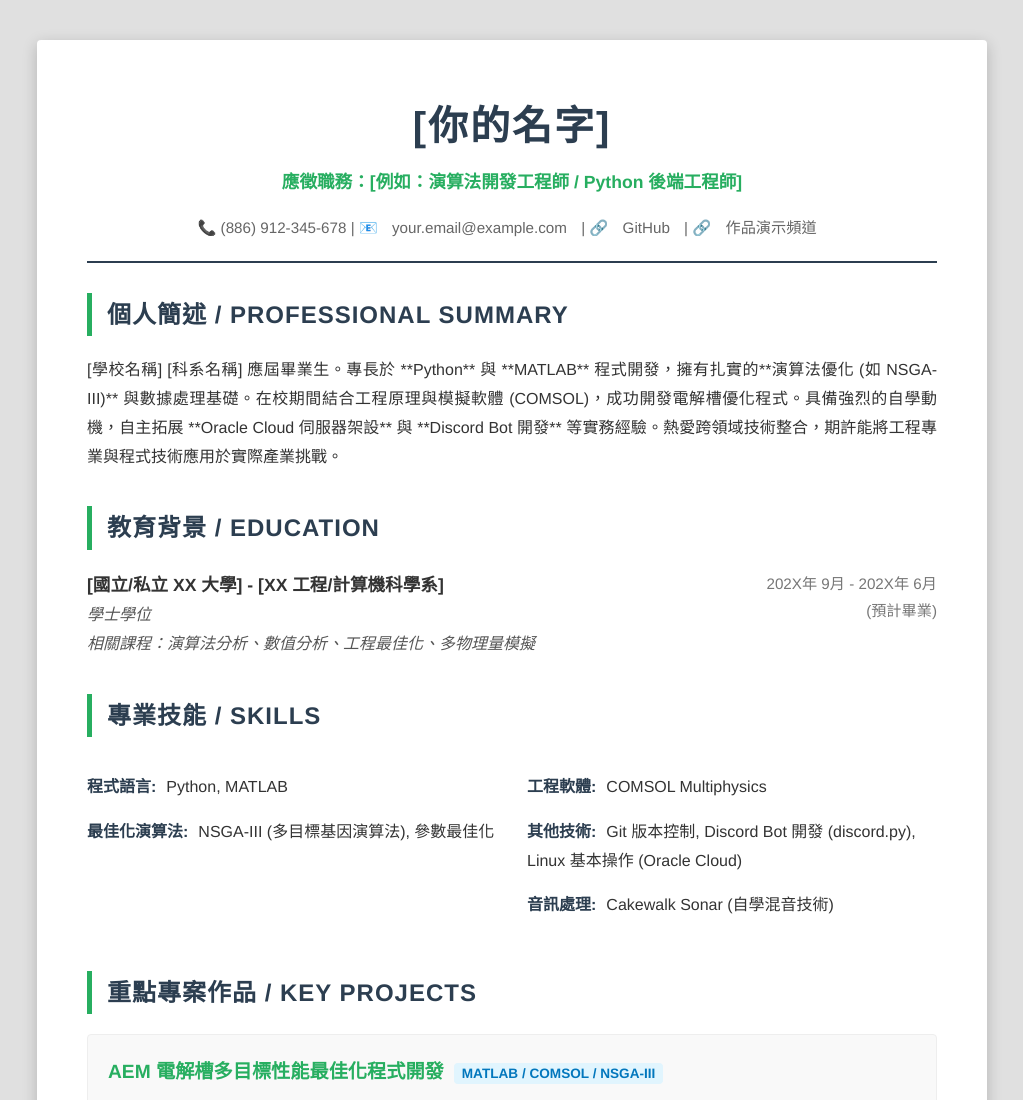
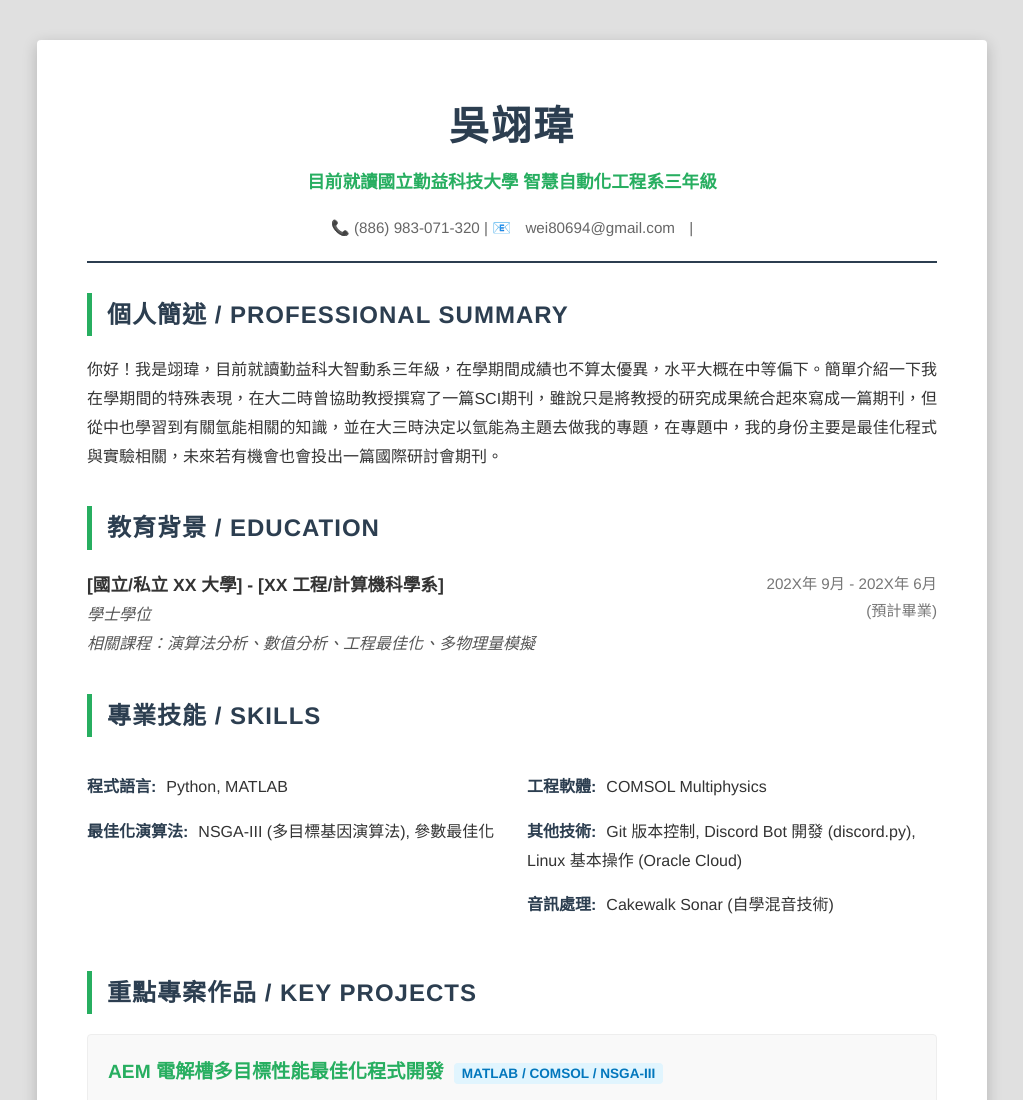
Before and after one commit to AnYiUwU/AnYiUwU.github.io, a plain HTML site: page index.html in a window 1280 px wide. Shown: the top 1100 px of the page, without its empty margins (128-1151 px from the left). Drawn offline with Linux system fonts and the light colour scheme.

Commit message:
更改內容

```diff
--- a/index.html
+++ b/index.html
@@ -3,7 +3,7 @@
 <head>
     <meta charset="UTF-8">
     <meta name="viewport" content="width=device-width, initial-scale=1.0">
-    <title>【應徵職務名稱】履歷 - [你的名字]</title>
+    <title> 自我介紹 - 吳翊瑋</title>
     <style>
         /* 專業履歷風格 CSS */
         :root {
@@ -180,20 +180,18 @@
 
     <div class="resume-container">
         <header>
-            <h1>[你的名字]</h1>
-            <div class="subtitle">應徵職務：[例如：演算法開發工程師 / Python 後端工程師]</div>
+            <h1>吳翊瑋</h1>
+            <div class="subtitle">目前就讀國立勤益科技大學 智慧自動化工程系三年級</div>
             <div class="contact-info">
-                <span>📞 (886) 912-345-678</span> |
-                <span>📧 <a href="mailto:your.email@example.com">your.email@example.com</a></span> |
-                <span>🔗 <a href="https://github.com/你的帳號" target="_blank">GitHub</a></span> |
-                <span>🔗 <a href="[你的YouTube連結]" target="_blank">作品演示頻道</a></span>
+                <span>📞 (886) 983-071-320</span> |
+                <span>📧 <a href="mailto:your.email@example.com">wei80694@gmail.com</a></span> |
             </div>
         </header>
 
         <section id="summary" class="summary">
             <h2>個人簡述 / Professional Summary</h2>
             <p>
-                [學校名稱] [科系名稱] 應屆畢業生。專長於 **Python** 與 **MATLAB** 程式開發，擁有扎實的**演算法優化 (如 NSGA-III)** 與數據處理基礎。在校期間結合工程原理與模擬軟體 (COMSOL)，成功開發電解槽優化程式。具備強烈的自學動機，自主拓展 **Oracle Cloud 伺服器架設** 與 **Discord Bot 開發** 等實務經驗。熱愛跨領域技術整合，期許能將工程專業與程式技術應用於實際產業挑戰。
+                你好！我是翊瑋，目前就讀勤益科大智動系三年級，在學期間成績也不算太優異，水平大概在中等偏下。簡單介紹一下我在學期間的特殊表現，在大二時曾協助教授撰寫了一篇SCI期刊，雖說只是將教授的研究成果統合起來寫成一篇期刊，但從中也學習到有關氫能相關的知識，並在大三時決定以氫能為主題去做我的專題，在專題中，我的身份主要是最佳化程式與實驗相關，未來若有機會也會投出一篇國際研討會期刊。
             </p>
         </section>
 
```
